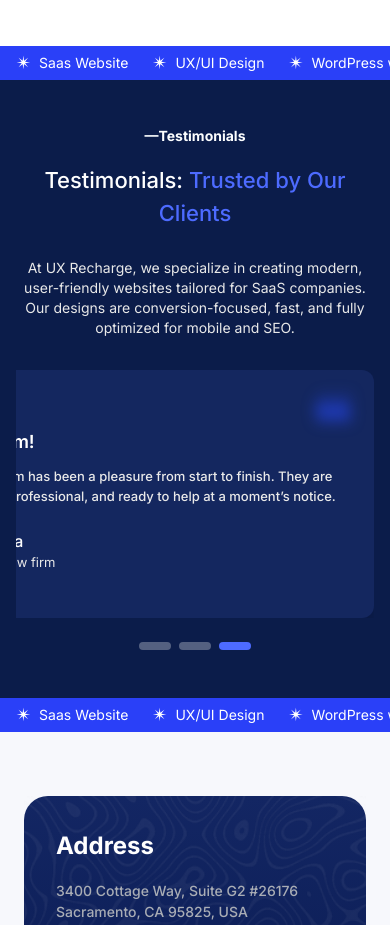
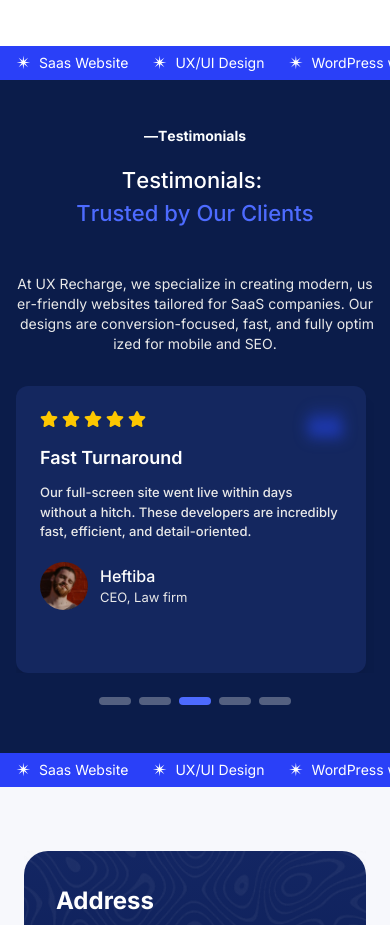
Before and after one commit to TamimOp/WebDevXio, a Next.js app: page / in a window 390 px wide. Shown: the part 6360-7285 px from the top of the page. Built offline with nearby package versions, Linux system fonts and the light colour scheme.

Commit message:
Enhance Testimonials component with animated text and responsive design for improved user engagement and interaction

```diff
--- a/components/Testimonials.jsx
+++ b/components/Testimonials.jsx
@@ -55,9 +55,101 @@ const testimonials = [
     image: "/assets/heftiba1.webp",
     heading: "Reliable Team!",
     review:
-      "Working with them has been a pleasure from start to finish. They are always on time, professional, and ready to help at a moment’s notice.",
+      "Working with them has been a pleasure from start to finish. They are always on time, professional, and ready to help at a moment's notice.",
   },
 ];
+
+// Component for animating individual characters
+const AnimatedText = ({
+  text,
+  className,
+  delay = 0,
+  isInView,
+  speed = "normal",
+}) => {
+  const characters = text.split("");
+
+  const charDelay = speed === "fast" ? 0.02 : speed === "slow" ? 0.08 : 0.05;
+  const animDuration = speed === "fast" ? 0.5 : speed === "slow" ? 1.0 : 0.7;
+
+  const characterVariants = {
+    hidden: {
+      opacity: 0,
+      y: 50,
+      rotateX: -90,
+      scale: 0.5,
+    },
+    visible: (i) => ({
+      opacity: 1,
+      y: 0,
+      rotateX: 0,
+      scale: 1,
+      transition: {
+        delay: delay + i * charDelay,
+        duration: animDuration,
+        ease: [0.23, 1, 0.32, 1],
+        type: "spring",
+        stiffness: 200,
+        damping: 20,
+      },
+    }),
+  };
+
+  const hoverVariants = {
+    rest: {},
+    hover: {
+      transition: {
+        staggerChildren: 0.02,
+      },
+    },
+  };
+
+  const characterHover = {
+    rest: {
+      scale: 1,
+      y: 0,
+      color: "inherit",
+    },
+    hover: {
+      scale: 1.1,
+      y: -3,
+      color: "#4D6BFF",
+      transition: {
+        duration: 0.2,
+        ease: "easeOut",
+      },
+    },
+  };
+
+  return (
+    <motion.div
+      className={`${className} inline-block cursor-default`}
+      variants={hoverVariants}
+      initial="rest"
+      whileHover="hover"
+    >
+      {characters.map((char, i) => (
+        <motion.span
+          key={i}
+          custom={i}
+          variants={characterVariants}
+          initial="hidden"
+          animate={isInView ? "visible" : "hidden"}
+          className="inline-block"
+          style={{
+            transformOrigin: "center bottom",
+            display: char === " " ? "inline" : "inline-block",
+            minWidth: char === " " ? "0.3em" : "auto",
+          }}
+        >
+          <motion.span variants={characterHover} className="inline-block">
+            {char === " " ? "\u00A0" : char}
+          </motion.span>
+        </motion.span>
+      ))}
+    </motion.div>
+  );
+};
 
 const TagRow = () => (
   <div className="w-full text-white bg-[#2A40F8] overflow-x-auto overflow-y-hidden whitespace-nowrap scrollbar-hide px-4 py-2 md:py-0">
@@ -114,6 +206,7 @@ const Testimonials = () => {
   const [activeIndex, setActiveIndex] = useState(0);
   const [isHovering, setIsHovering] = useState(false);
   const [isDragging, setIsDragging] = useState(false);
+  const [isMobile, setIsMobile] = useState(false);
   const scrollRef = useRef(null);
   const headingRef = useRef(null);
   const cardsRef = useRef(null);
@@ -124,34 +217,46 @@ const Testimonials = () => {
     margin: "-100px",
   });
 
-  // Define scroll positions for 3 pagination states
-  const scrollPositions = 3; // Only 3 pagination dots for 5 cards
+  // Check if device is mobile
+  useEffect(() => {
+    const checkMobile = () => {
+      setIsMobile(window.innerWidth < 768);
+    };
+
+    checkMobile();
+    window.addEventListener("resize", checkMobile);
+
+    return () => window.removeEventListener("resize", checkMobile);
+  }, []);
+
+  // Different slide counts for mobile vs desktop
+  const totalSlides = isMobile ? testimonials.length : testimonials.length - 1;
 
   useEffect(() => {
-    // Only auto-slide if not hovering or dragging
     if (isHovering || isDragging) return;
 
     const interval = setInterval(() => {
-      setActiveIndex((prev) => (prev + 1) % scrollPositions);
+      setActiveIndex((prev) => (prev + 1) % totalSlides);
     }, 3000);
 
     return () => clearInterval(interval);
-  }, [isHovering, isDragging, scrollPositions]);
+  }, [isHovering, isDragging, totalSlides]);
 
   useEffect(() => {
     const container = scrollRef.current;
     if (container && !isDragging) {
-      const containerWidth = container.offsetWidth;
-      const totalScrollWidth = container.scrollWidth;
+      const cardElement = container.querySelector(".testimonial-card");
+      if (cardElement) {
+        const cardWidth = cardElement.offsetWidth;
+        const gap = isMobile ? 16 : 24; // Smaller gap on mobile
 
-      // Calculate scroll position based on activeIndex
-      let scrollPosition = 0;
-      if (activeIndex === 0) {
-        scrollPosition = 0; // Show cards from beginning
-      } else if (activeIndex === 1) {
-        scrollPosition = (totalScrollWidth - containerWidth) / 2; // Show middle cards
-      } else if (activeIndex === 2) {
-        scrollPosition = totalScrollWidth - containerWidth; // Show cards from end
+        let scrollPosition;
+        if (isMobile) {
+          // On mobile, show one card at a time
+          scrollPosition = activeIndex * (cardWidth + gap);
+        } else {
+          // On desktop, show two cards at a time
+          scrollPosition = activeIndex * (cardWidth + gap);
         }
 
         container.scrollTo({
@@ -159,13 +264,13 @@ const Testimonials = () => {
           behavior: "smooth",
         });
       }
-  }, [activeIndex, isDragging]);
+    }
+  }, [activeIndex, isDragging, isMobile]);
 
   const handlePaginationClick = (index) => {
     setActiveIndex(index);
   };
 
-  // Handle mouse drag for scrolling
   const handleMouseDown = (e) => {
     setIsDragging(true);
     const container = scrollRef.current;
@@ -176,7 +281,7 @@ const Testimonials = () => {
 
     const handleMouseMove = (e) => {
       const x = e.pageX - container.offsetLeft;
-      const walk = (x - startX) * 1; // Reduced from 2 to 1 for smoother drag
+      const walk = (x - startX) * 1;
       container.scrollLeft = scrollLeft - walk;
     };
 
@@ -185,17 +290,22 @@ const Testimonials = () => {
       document.removeEventListener("mousemove", handleMouseMove);
       document.removeEventListener("mouseup", handleMouseUp);
 
-      // Update active index based on scroll position
-      const containerWidth = container.offsetWidth;
-      const totalScrollWidth = container.scrollWidth;
+      const cardElement = container.querySelector(".testimonial-card");
+      if (cardElement) {
+        const cardWidth = cardElement.offsetWidth;
+        const gap = isMobile ? 16 : 24;
         const currentScroll = container.scrollLeft;
+        const newIndex = Math.round(currentScroll / (cardWidth + gap));
 
-      if (currentScroll < containerWidth * 0.3) {
-        setActiveIndex(0);
-      } else if (currentScroll > totalScrollWidth - containerWidth * 1.3) {
-        setActiveIndex(2);
+        if (isMobile) {
+          setActiveIndex(
+            Math.min(Math.max(newIndex, 0), testimonials.length - 1)
+          );
         } else {
-        setActiveIndex(1);
+          setActiveIndex(
+            Math.min(Math.max(newIndex, 0), testimonials.length - 2)
+          );
+        }
       }
     };
 
@@ -203,7 +313,6 @@ const Testimonials = () => {
     document.addEventListener("mouseup", handleMouseUp);
   };
 
-  // Handle touch drag for mobile
   const handleTouchStart = (e) => {
     setIsDragging(true);
     const container = scrollRef.current;
@@ -213,30 +322,33 @@ const Testimonials = () => {
     const scrollLeft = container.scrollLeft;
 
     const handleTouchMove = (e) => {
-      e.preventDefault(); // Prevent default scrolling
+      e.preventDefault();
       const x = e.touches[0].pageX - container.offsetLeft;
-      const walk = (x - startX) * 1; // Reduced from 2 to 1 for smoother drag
+      const walk = (x - startX) * 1;
       container.scrollLeft = scrollLeft - walk;
     };
 
     const handleTouchEnd = () => {
       setIsDragging(false);
-      document.removeEventListener("touchmove", handleTouchMove, {
-        passive: false,
-      });
+      document.removeEventListener("touchmove", handleTouchMove);
       document.removeEventListener("touchend", handleTouchEnd);
 
-      // Update active index based on scroll position
-      const containerWidth = container.offsetWidth;
-      const totalScrollWidth = container.scrollWidth;
+      const cardElement = container.querySelector(".testimonial-card");
+      if (cardElement) {
+        const cardWidth = cardElement.offsetWidth;
+        const gap = isMobile ? 16 : 24;
         const currentScroll = container.scrollLeft;
+        const newIndex = Math.round(currentScroll / (cardWidth + gap));
 
-      if (currentScroll < containerWidth * 0.3) {
-        setActiveIndex(0);
-      } else if (currentScroll > totalScrollWidth - containerWidth * 1.3) {
-        setActiveIndex(2);
+        if (isMobile) {
+          setActiveIndex(
+            Math.min(Math.max(newIndex, 0), testimonials.length - 1)
+          );
         } else {
-        setActiveIndex(1);
+          setActiveIndex(
+            Math.min(Math.max(newIndex, 0), testimonials.length - 2)
+          );
+        }
       }
     };
 
@@ -260,27 +372,50 @@ const Testimonials = () => {
           animate={headingInView ? "visible" : "hidden"}
           className="w-full max-w-[696px] flex flex-col justify-center items-center mx-auto gap-3 text-center"
         >
-          <p className="text-sm md:text-[22px] leading-[116%] font-bold text-[#FDFEFF] mb-2">
-            —Testimonials
-          </p>
-          <h2 className="text-[22px] sm:text-[26px] md:text-5xl font-medium">
-            Testimonials:{" "}
-            <span className="text-[#4D6BFF]">Trusted by Our Clients</span>
-          </h2>
-          <p className="max-w-2xl text-sm sm:text-[18px] md:text-[22px] mx-auto text-[#E9E9E9] mt-4">
-            At UX Recharge, we specialize in creating modern, user-friendly
-            websites tailored for SaaS companies. Our designs are
-            conversion-focused, fast, and fully optimized for mobile and SEO.
-          </p>
+          <AnimatedText
+            text="—Testimonials"
+            className="text-sm md:text-[22px] leading-[116%] font-bold text-[#FDFEFF] mb-2"
+            delay={0.2}
+            isInView={headingInView}
+            speed="normal"
+          />
+
+          <div className="mb-4">
+            <AnimatedText
+              text="Testimonials: "
+              className="text-[22px] sm:text-[26px] md:text-5xl font-medium"
+              delay={0.4}
+              isInView={headingInView}
+              speed="normal"
+            />
+            <AnimatedText
+              text="Trusted by Our Clients"
+              className="text-[22px] sm:text-[26px] md:text-5xl font-medium text-[#4D6BFF]"
+              delay={0.8}
+              isInView={headingInView}
+              speed="normal"
+            />
+          </div>
+
+          <AnimatedText
+            text="At UX Recharge, we specialize in creating modern, user-friendly websites tailored for SaaS companies. Our designs are conversion-focused, fast, and fully optimized for mobile and SEO."
+            className="max-w-2xl text-sm sm:text-[18px] md:text-[22px] mx-auto text-[#E9E9E9] mt-4"
+            delay={1.2}
+            isInView={headingInView}
+            speed="fast"
+          />
         </motion.div>
 
-        {/* Testimonial Cards */}
+        {/* Testimonial Cards Container */}
+        <div className="mt-8 sm:mt-10 overflow-hidden">
           <div
             ref={scrollRef}
-          className={`mt-8 sm:mt-10 flex justify-start gap-4 sm:gap-6 overflow-x-auto px-2 scrollbar-hide ${
+            className={`flex gap-4 sm:gap-6 overflow-x-hidden scrollbar-hide ${
               isDragging ? "cursor-grabbing" : ""
             }`}
-          style={{ scrollBehavior: isDragging ? "auto" : "smooth" }}
+            style={{
+              scrollBehavior: isDragging ? "auto" : "smooth",
+            }}
             onMouseEnter={() => setIsHovering(true)}
             onMouseLeave={() => setIsHovering(false)}
             onMouseDown={handleMouseDown}
@@ -294,7 +429,11 @@ const Testimonials = () => {
                   variants={cardVariants}
                   initial="hidden"
                   animate={cardsInView ? "visible" : "hidden"}
-                className="bg-[#14275F] relative rounded-xl p-4 sm:p-6 w-full max-w-[490px] min-w-[280px] sm:min-w-[300px] h-auto shadow-xl text-left shrink-0 select-none pointer-events-none"
+                  className={`testimonial-card bg-[#14275F] relative rounded-xl p-4 sm:p-6 h-auto shadow-xl text-left shrink-0 select-none pointer-events-none ${
+                    isMobile
+                      ? "w-[calc(100vw-2rem)] max-w-[350px] min-w-[280px]"
+                      : "w-full max-w-[490px] min-w-[280px] sm:min-w-[300px]"
+                  }`}
                 >
                   <div className="absolute top-4 right-4 text-6xl text-[#4D6BFF]/30">
                     <Image
@@ -347,14 +486,15 @@ const Testimonials = () => {
               ))}
             </div>
           </div>
+        </div>
 
-        {/* Pagination Dashes - Only 3 dots for 5 cards */}
+        {/* Pagination Dashes - Dynamic based on device */}
         <div
           className="flex justify-center gap-2 mt-6"
           onMouseEnter={() => setIsHovering(true)}
           onMouseLeave={() => setIsHovering(false)}
         >
-          {Array(scrollPositions)
+          {Array(totalSlides)
             .fill(0)
             .map((_, idx) => (
               <button
```
Lines whose indentation alone changed are shown as unchanged.
